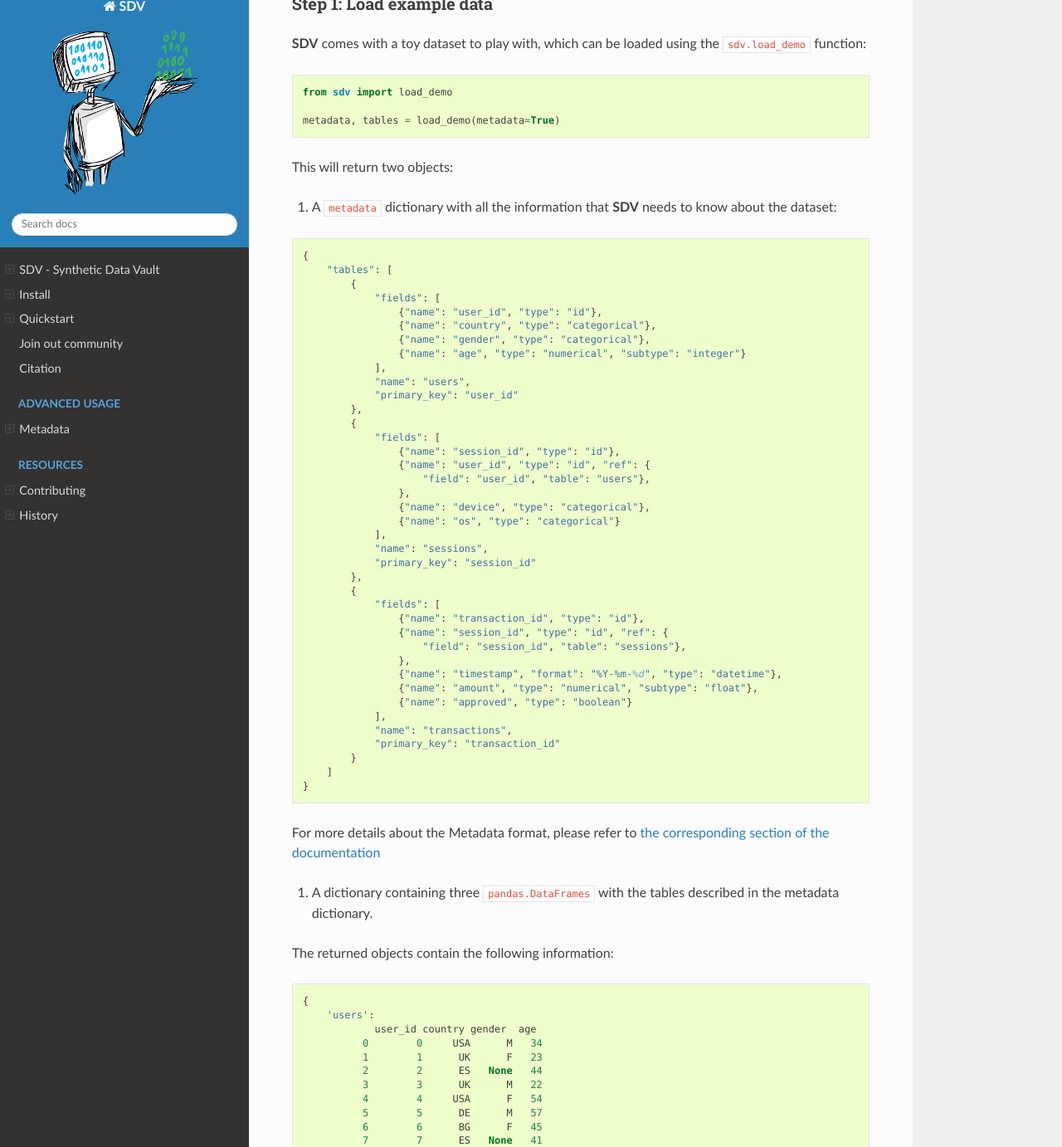
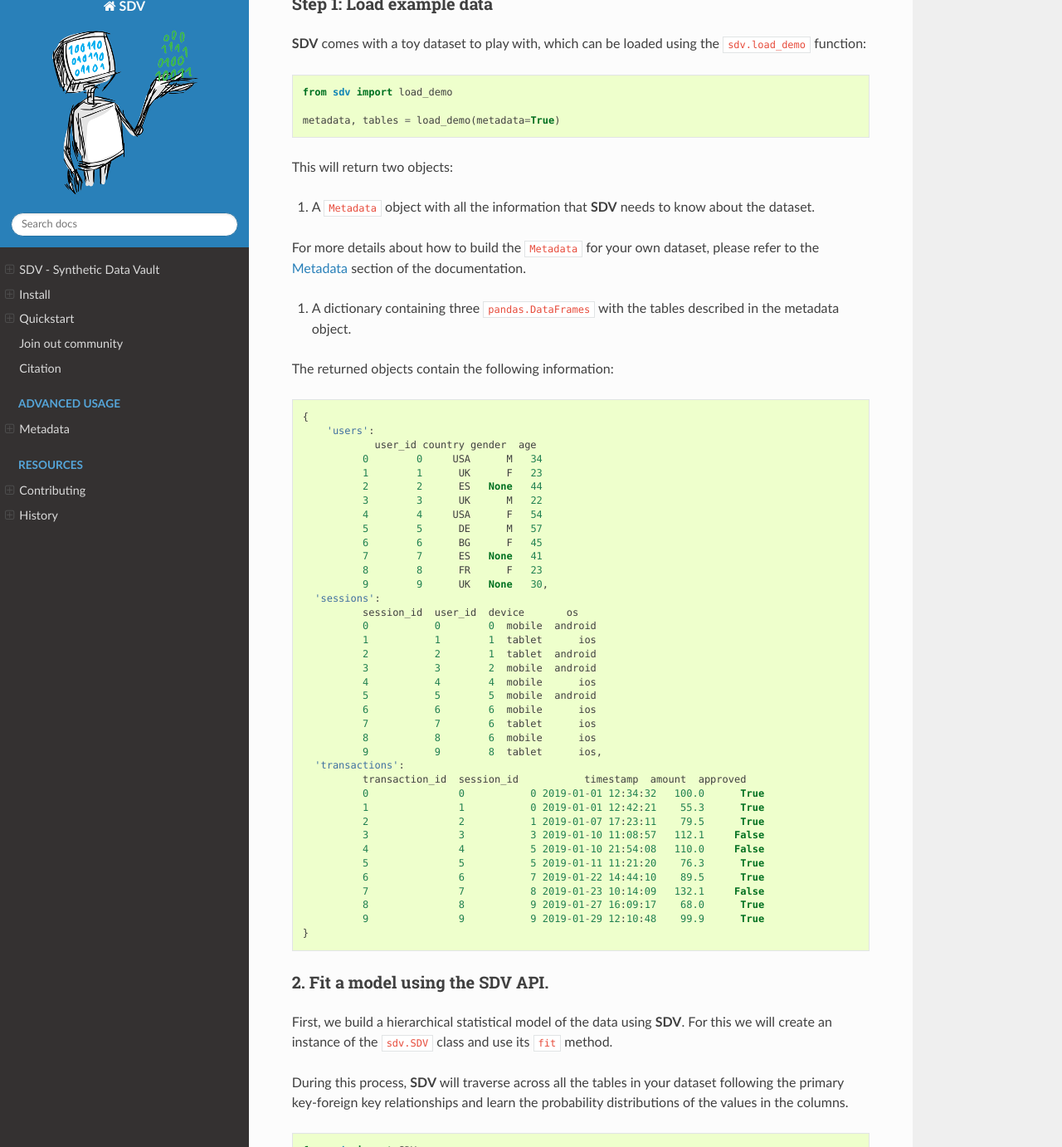
Before and after one commit to sdv-dev/SDV, a Sphinx documentation site: the page built from docs/index.rst, in a window 1280 px wide and 1400 px high, scrolled down 1406 px, cut to the strip 18-1400 px from the top of the window. Shown: the whole strip at 83% size. Built offline with Sphinx 7.4.7 and the Read the Docs theme 2.0.0, drawn with Linux system fonts in a browser that asks for light colours; pages that are not in the unit, such as notebooks, are missing from menus.

Commit message:
Fix README docs and return Metadata in load_demo

````diff
--- a/README.md
+++ b/README.md
@@ -72,55 +72,13 @@ metadata, tables = load_demo(metadata=True)
 
 This will return two objects:
 
-1. A `metadata` dictionary with all the information that **SDV** needs to know about the dataset:
+1. A `Metadata` object with all the information that **SDV** needs to know about the dataset.
 
-```
-{
-    "tables": [
-        {
-            "fields": [
-                {"name": "user_id", "type": "id"},
-                {"name": "country", "type": "categorical"},
-                {"name": "gender", "type": "categorical"},
-                {"name": "age", "type": "numerical", "subtype": "integer"}
-            ],
-            "name": "users",
-            "primary_key": "user_id"
-        },
-        {
-            "fields": [
-                {"name": "session_id", "type": "id"},
-                {"name": "user_id", "type": "id", "ref": {
-                    "field": "user_id", "table": "users"},
-                },
-                {"name": "device", "type": "categorical"},
-                {"name": "os", "type": "categorical"}
-            ],
-            "name": "sessions",
-            "primary_key": "session_id"
-        },
-        {
-            "fields": [
-                {"name": "transaction_id", "type": "id"},
-                {"name": "session_id", "type": "id", "ref": {
-                    "field": "session_id", "table": "sessions"},
-                },
-                {"name": "timestamp", "format": "%Y-%m-%d", "type": "datetime"},
-                {"name": "amount", "type": "numerical", "subtype": "float"},
-                {"name": "approved", "type": "boolean"}
-            ],
-            "name": "transactions",
-            "primary_key": "transaction_id"
-        }
-    ]
-}
-```
-
-For more details about the Metadata format, please refer to [the corresponding section
-of the documentation](https://hdi-project.github.io/SDV/metadata.html)
+For more details about how to build the `Metadata` for your own dataset, please refer to the
+[Metadata](https://hdi-project.github.io/SDV/metadata.html) section of the documentation.
 
 2. A dictionary containing three `pandas.DataFrames` with the tables described in the
-metadata dictionary.
+metadata object.
 
 The returned objects contain the following information:
 
--- a/docs/metadata.rst
+++ b/docs/metadata.rst
@@ -110,7 +110,7 @@ the datetime format specified.
 
 
 Store your Metadata in a JSON file
-*********************************
+**********************************
 
 Once you have finished configuring your ``Metadata`` instance, you can use it with ``SDV``.
 
````
Also changed, not shown: 9 other files.
